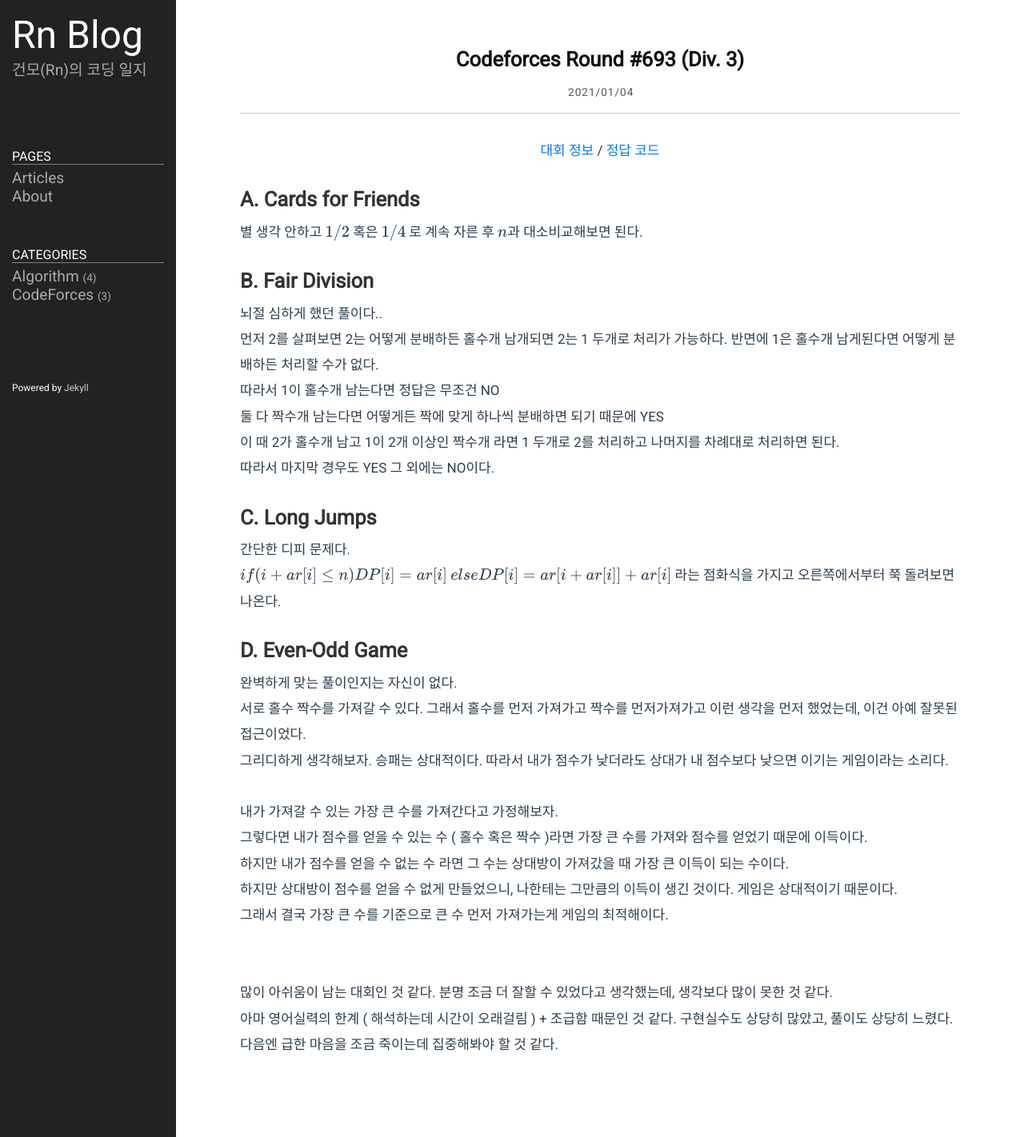
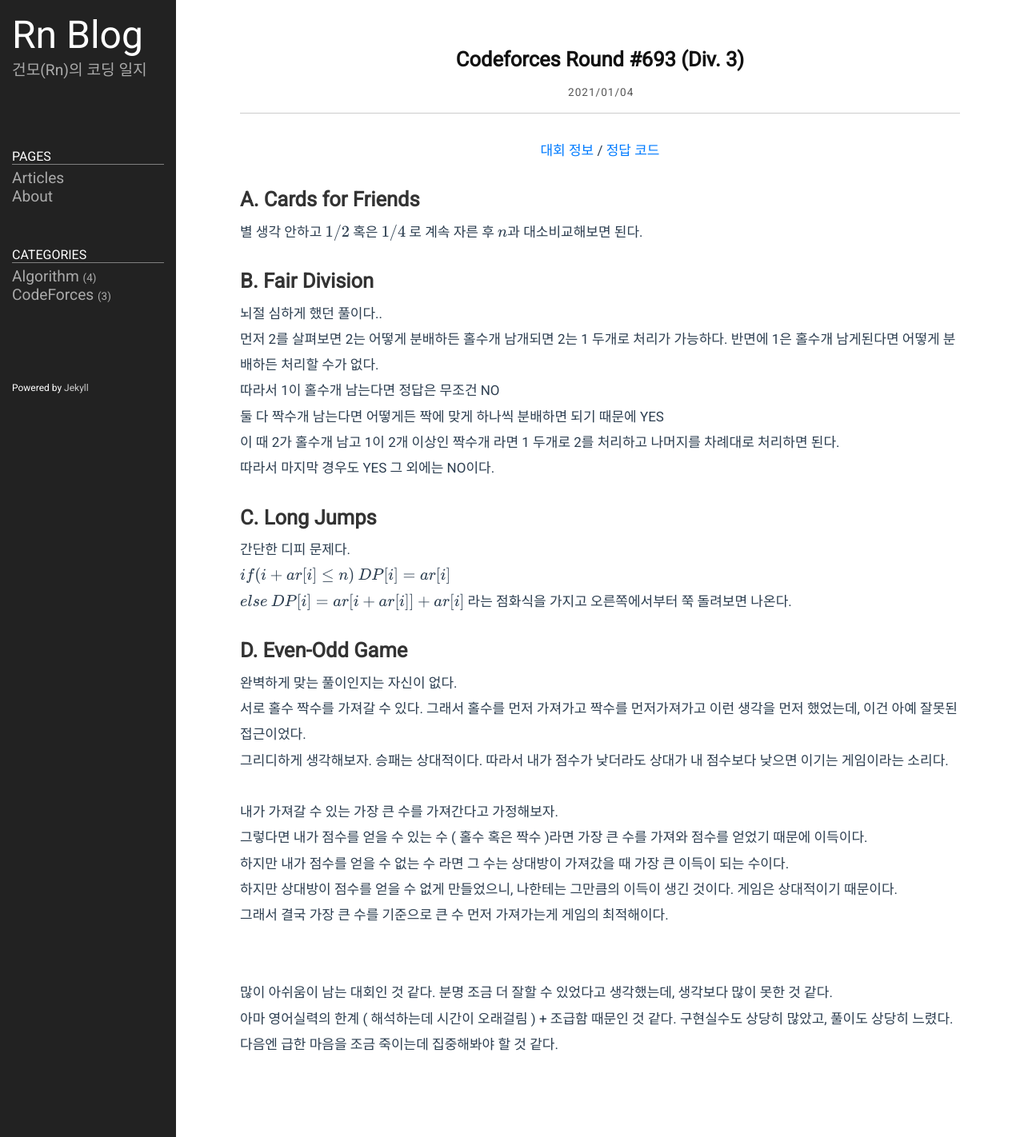
Before and after one commit to thak1411/__ARCHIVE__thak1411.github.io, a Jekyll site: the page built from _posts/2021-01-05-CF693.md, in a window 1280 px wide. Shown: the whole page at 80% size. Built offline with Jekyll 4.4.1, drawn with Linux system fonts in a browser that asks for light colours; formulas are drawn with MathJax 3.

Commit message:
Update: Codeforces Round #693 (Div. 3)

```diff
--- a/_posts/2021-01-05-CF693.md
+++ b/_posts/2021-01-05-CF693.md
@@ -32,8 +32,8 @@ src="https://cdn.mathjax.org/mathjax/latest/MathJax.js?config=TeX-AMS_HTML">
 # C. Long Jumps
 
 간단한 디피 문제다.
-$$if (i + ar[i] \le n) DP[i] = ar[i]$$
-$$else DP[i] = ar[i + ar[i]] + ar[i]$$
+$$if (i + ar[i] \le n)$$ $$DP[i] = ar[i]$$
+$$else$$ $$DP[i] = ar[i + ar[i]] + ar[i]$$
 라는 점화식을 가지고 오른쪽에서부터 쭉 돌려보면 나온다.
 
 # D. Even-Odd Game
```
